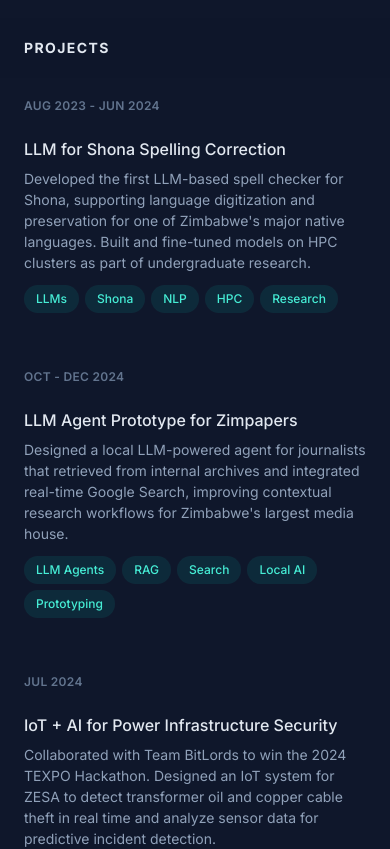
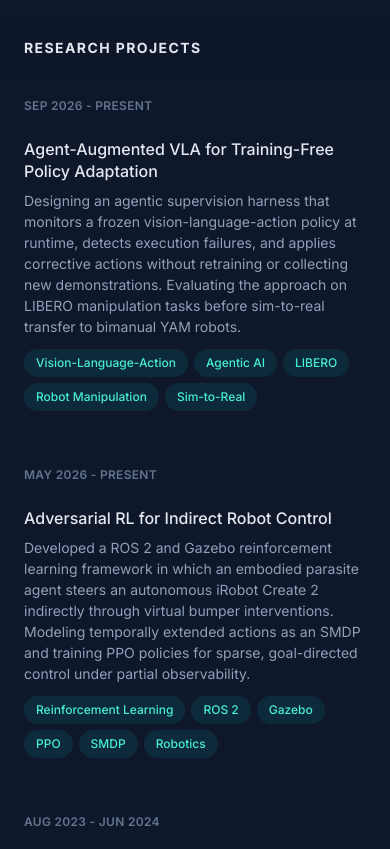
Before and after one commit to Thaboe-dev/My-Portfolio, a Next.js app: page / in a window 390 px wide. Shown: the part 4160-5009 px from the top of the page. Built offline with nearby package versions, Linux system fonts and the light colour scheme; no server answers.

Commit message:
Update resume and research projects

```diff
--- a/src/components/PortfolioSections.tsx
+++ b/src/components/PortfolioSections.tsx
@@ -96,22 +96,22 @@ const experiences: TimelineItem[] = [
 
 const projects: Project[] = [
   {
+    date: "Sep 2026 - Present",
+    title: "Agent-Augmented VLA for Training-Free Policy Adaptation",
+    description: "Designing an agentic supervision harness that monitors a frozen vision-language-action policy at runtime, detects execution failures, and applies corrective actions without retraining or collecting new demonstrations. Evaluating the approach on LIBERO manipulation tasks before sim-to-real transfer to bimanual YAM robots.",
+    tags: ["Vision-Language-Action", "Agentic AI", "LIBERO", "Robot Manipulation", "Sim-to-Real"],
+  },
+  {
+    date: "May 2026 - Present",
+    title: "Adversarial RL for Indirect Robot Control",
+    description: "Developed a ROS 2 and Gazebo reinforcement learning framework in which an embodied parasite agent steers an autonomous iRobot Create 2 indirectly through virtual bumper interventions. Modeling temporally extended actions as an SMDP and training PPO policies for sparse, goal-directed control under partial observability.",
+    tags: ["Reinforcement Learning", "ROS 2", "Gazebo", "PPO", "SMDP", "Robotics"],
+  },
+  {
     date: "Aug 2023 - Jun 2024",
     title: "LLM for Shona Spelling Correction",
     description: "Developed the first LLM-based spell checker for Shona, supporting language digitization and preservation for one of Zimbabwe's major native languages. Built and fine-tuned models on HPC clusters as part of undergraduate research.",
     tags: ["LLMs", "Shona", "NLP", "HPC", "Research"],
-  },
-  {
-    date: "Oct - Dec 2024",
-    title: "LLM Agent Prototype for Zimpapers",
-    description: "Designed a local LLM-powered agent for journalists that retrieved from internal archives and integrated real-time Google Search, improving contextual research workflows for Zimbabwe's largest media house.",
-    tags: ["LLM Agents", "RAG", "Search", "Local AI", "Prototyping"],
-  },
-  {
-    date: "Jul 2024",
-    title: "IoT + AI for Power Infrastructure Security",
-    description: "Collaborated with Team BitLords to win the 2024 TEXPO Hackathon. Designed an IoT system for ZESA to detect transformer oil and copper cable theft in real time and analyze sensor data for predictive incident detection.",
-    tags: ["IoT", "AI", "Sensor Analytics", "Predictive Modeling", "Hackathon Winner"],
   },
 ];
 
@@ -233,14 +233,14 @@ export function PortfolioSections() {
       <section id="experience" className="mb-16 scroll-mt-16 md:mb-24 lg:mb-36 lg:scroll-mt-24" aria-label="Work experience">
         <SectionHeading>Experience</SectionHeading>
         <ol className="group/list">{experiences.map((item) => <TimelineCard key={`${item.date}-${item.organization}`} item={item} />)}</ol>
-        <a className="inline-flex items-center font-medium leading-tight text-slate-200 hover:text-teal-300 focus-visible:text-teal-300 group/link" href="https://drive.google.com/file/d/1RYGtRd5oEPsq4Vflff3rXyyqTqhVWUTW/view?usp=sharing" target="_blank" rel="noreferrer">
+        <a className="inline-flex items-center font-medium leading-tight text-slate-200 hover:text-teal-300 focus-visible:text-teal-300 group/link" href="https://drive.google.com/file/d/1x4uvfykXiK4v9Gq1Vklv1oUQ8SWg86vh/view?usp=sharing" target="_blank" rel="noreferrer">
           <span>View Full R&eacute;sum&eacute;</span>
           <ExternalLinkIcon className="ml-1 h-4 w-4 transition-transform group-hover/link:-translate-y-1 group-hover/link:translate-x-1" />
         </a>
       </section>
 
-      <section id="projects" className="mb-16 scroll-mt-16 md:mb-24 lg:mb-36 lg:scroll-mt-24" aria-label="Selected projects">
-        <SectionHeading>Projects</SectionHeading>
+      <section id="projects" className="mb-16 scroll-mt-16 md:mb-24 lg:mb-36 lg:scroll-mt-24" aria-label="Research projects">
+        <SectionHeading>Research Projects</SectionHeading>
         <ul className="group/list">{projects.map((item) => <ProjectCard key={item.title} item={item} />)}</ul>
       </section>
 
--- a/src/components/SidebarNav.tsx
+++ b/src/components/SidebarNav.tsx
@@ -6,7 +6,7 @@ const navItems = [
   { label: "About", href: "#about", id: "about" },
   { label: "Education", href: "#education", id: "education" },
   { label: "Experience", href: "#experience", id: "experience" },
-  { label: "Projects", href: "#projects", id: "projects" },
+  { label: "Research Projects", href: "#projects", id: "projects" },
   { label: "Publications", href: "#publications", id: "publications" },
 ];
 
```
Also changed, not shown: 2 other files (tests, documents, lock files or other folders).
